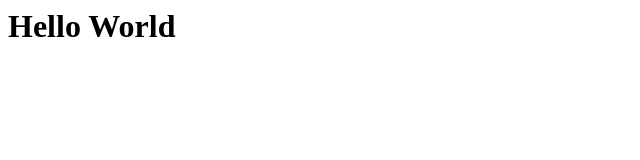
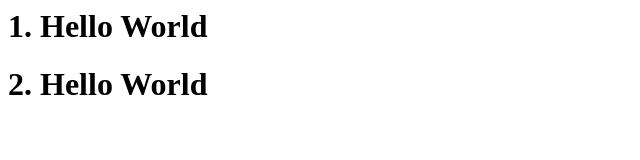
Before and after one commit to se48211/oss_new, a plain HTML site: page index.html in a window 1280 px wide. Shown: the whole page, without its empty margins (0-640 px from the left). Drawn offline with Linux system fonts and the light colour scheme.

Commit message:
second commit

```diff
--- a/index.html
+++ b/index.html
@@ -4,6 +4,7 @@
     </head>
 
     <body>
-        <h1>Hello World</h1>
+        <h1>1. Hello World</h1>
+        <h1>2. Hello World</h1>
     </body>
 </html>
```
